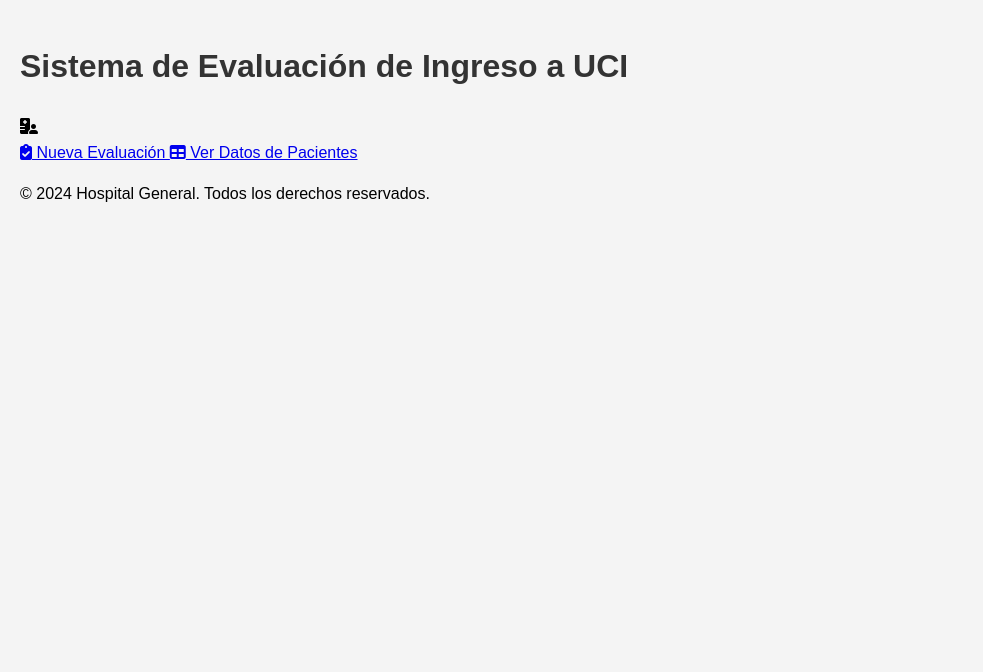
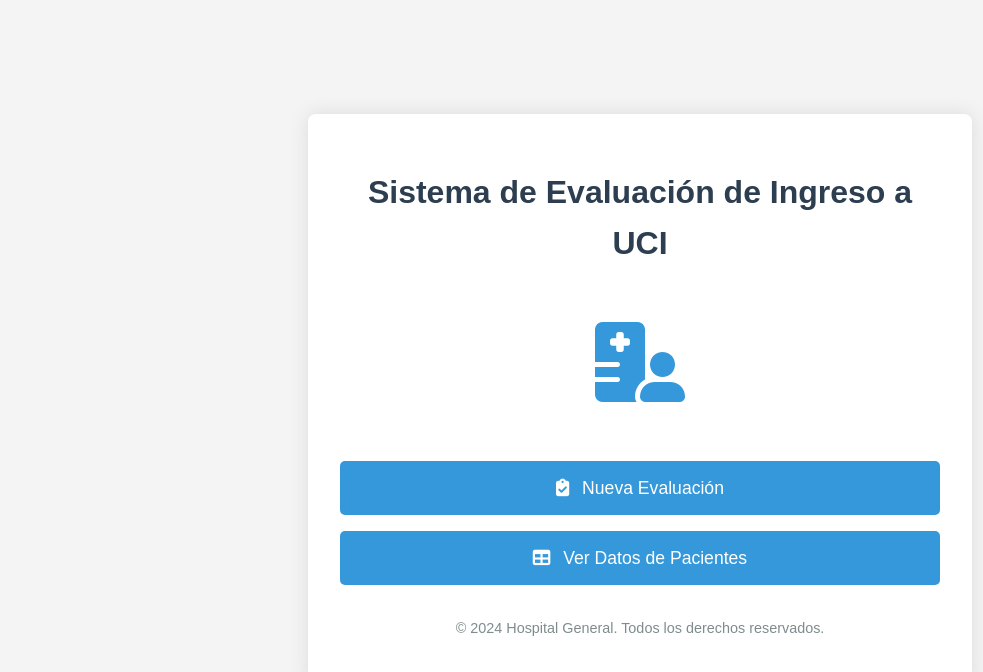
Before and after one commit to Malfaroarevalo/evaluacion_ucirdgo, a plain HTML site: page index.html in a window 1280 px wide. Shown: the whole page, without its empty margins (0-983 px from the left). Drawn offline with Linux system fonts and the light colour scheme.

Commit message:
Update styles.css

```diff
--- a/css/styles.css
+++ b/css/styles.css
@@ -1,63 +1,71 @@
 body {
-    font-family: Arial, sans-serif;
+    font-family: 'Arial', sans-serif;
     line-height: 1.6;
+    color: #333;
+    background-color: #f4f4f4;
     margin: 0;
-    padding: 20px;
-    background-color: #f4f4f4;
+    padding: 0;
+    display: flex;
+    justify-content: center;
+    align-items: center;
+    min-height: 100vh;
 }
 
-h1, h2 {
-    color: #333;
+.container {
+    background-color: #fff;
+    border-radius: 8px;
+    box-shadow: 0 0 20px rgba(0,0,0,0.1);
+    padding: 2rem;
+    width: 90%;
+    max-width: 600px;
+    text-align: center;
 }
 
-form {
-    background-color: #fff;
-    padding: 20px;
-    border-radius: 5px;
-    box-shadow: 0 0 10px rgba(0,0,0,0.1);
+header h1 {
+    color: #2c3e50;
+    margin-bottom: 2rem;
 }
 
-input[type="text"], input[type="number"], select {
-    width: 100%;
-    padding: 8px;
-    margin-bottom: 10px;
-    border: 1px solid #ddd;
-    border-radius: 4px;
+.logo {
+    font-size: 5rem;
+    color: #3498db;
+    margin-bottom: 2rem;
 }
 
-button {
-    background-color: #4CAF50;
-    color: white;
-    padding: 10px 15px;
-    border: none;
-    border-radius: 4px;
-    cursor: pointer;
+.buttons {
+    display: flex;
+    flex-direction: column;
+    gap: 1rem;
 }
 
-button:hover {
-    background-color: #45a049;
+.btn {
+    display: inline-block;
+    background-color: #3498db;
+    color: #fff;
+    padding: 0.8rem 1.5rem;
+    border-radius: 5px;
+    text-decoration: none;
+    transition: background-color 0.3s ease;
+    font-size: 1.1rem;
 }
 
-table {
-    width: 100%;
-    border-collapse: collapse;
-    margin-top: 20px;
+.btn:hover {
+    background-color: #2980b9;
 }
 
-table, th, td {
-    border: 1px solid #ddd;
+.btn i {
+    margin-right: 0.5rem;
 }
 
-th, td {
-    text-align: left;
-    padding: 8px;
+footer {
+    margin-top: 2rem;
+    font-size: 0.9rem;
+    color: #7f8c8d;
 }
 
-th {
-    background-color: #4CAF50;
-    color: white;
+@media (max-width: 600px) {
+    .container {
+        width: 95%;
+        padding: 1rem;
+    }
 }
-
-tr:nth-child(even) {
-    background-color: #f2f2f2;
-}
```
